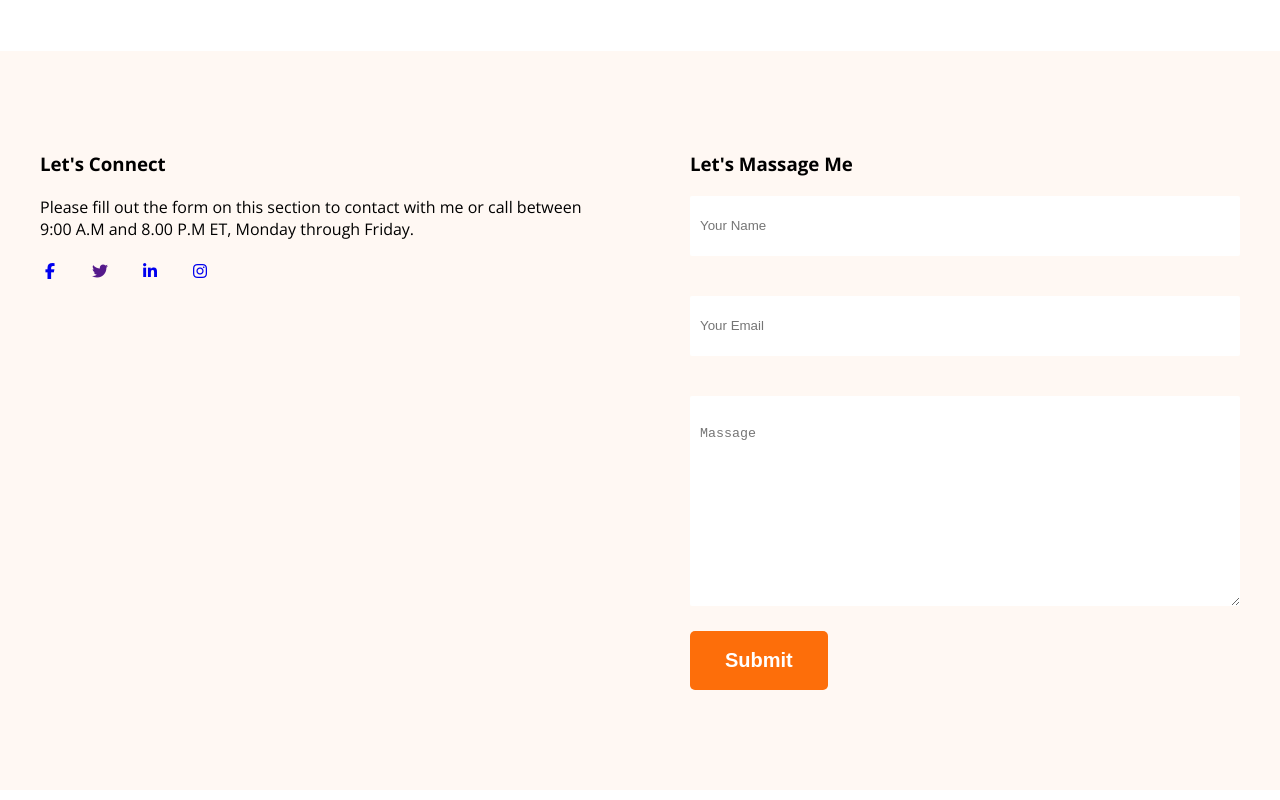
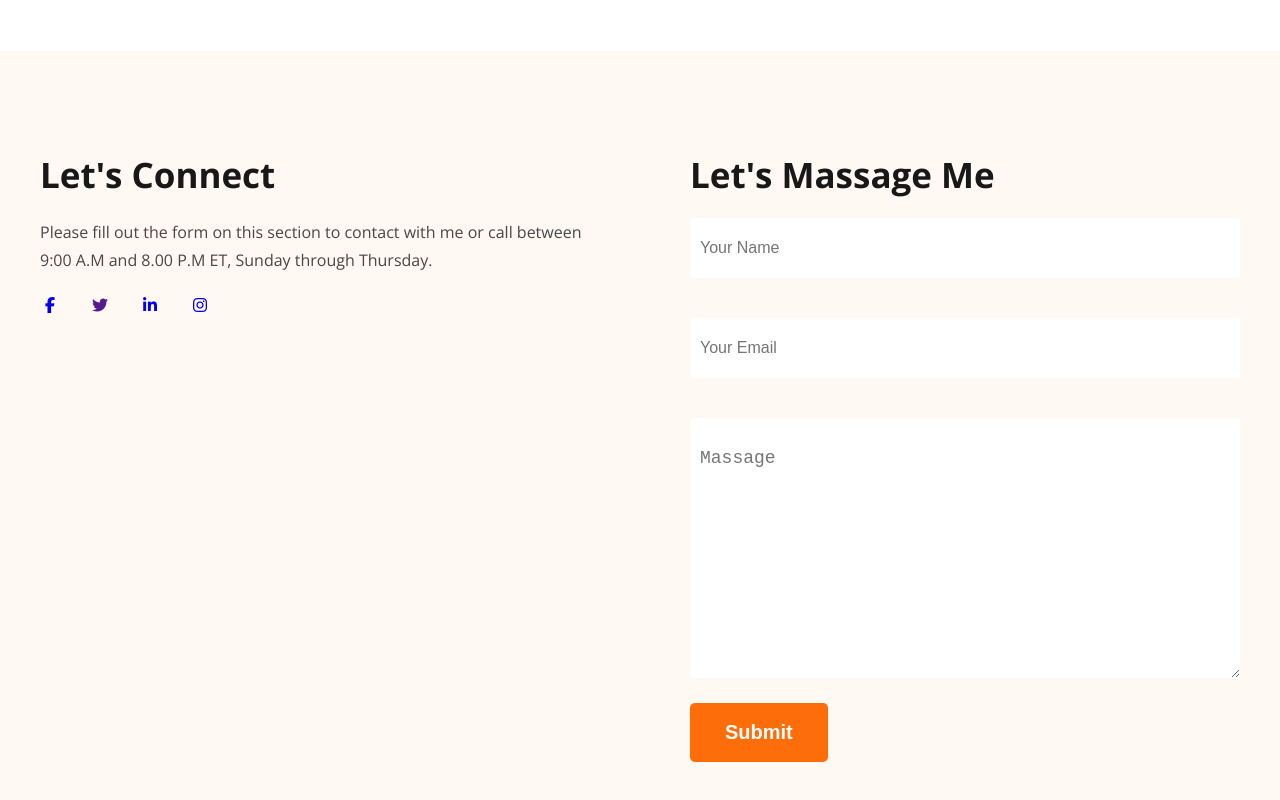
Before and after one commit to codersaeem/web-devloper-portfolio, a plain HTML site: page index.html in a window 1280 px wide. Shown: the part 3379-4179 px from the top of the page. Drawn offline with nearby package versions, Linux system fonts and the light colour scheme.

Commit message:
added final code

```diff
--- a/index.html
+++ b/index.html
@@ -197,7 +197,7 @@
                     </h3>
                     <p>
                         Please fill out the form on this section to contact with me or call between 9:00 A.M and 8.00
-                        P.M ET, Monday through Friday.
+                        P.M ET, Sunday through Thursday.
                     </p>
                     <div class="conect_section_icon">
                         <a target="_blank" href="https://www.facebook.com/saeem109"><i
--- a/styles/portfolio.css
+++ b/styles/portfolio.css
@@ -214,9 +214,7 @@ text-align: center;
     width: 1200px;
     margin: 0 auto;
 }
-.resume_container button{
 
-}
 .resume_btn{
     text-align: center;
 }
@@ -293,13 +291,20 @@ text-align: center;
     margin: 20px 0;
     padding:30px 10px ;
     border: none;
+    font-size: 16px;
+    font-weight: 400;
+    color: #757575;
 }
 .text_area{
     width: 100%;
     border: none;
     padding: 30px 10px;
     border-radius: 2px;
-    margin: 20px 0
+    margin: 20px 0;
+    font-size: 18px;
+    color: #757575;
+    font-weight: 400;
+
 }
 .conect_section_content{
     width: 50%;
@@ -311,3 +316,14 @@ text-align: center;
     display: flex;
     gap: 30px;
 }
+.conect_section_container h3{
+    font-size: 35px;
+    font-weight: bold;
+    color: #181818;
+}
+.conect_section_content p{
+font-size: 16px;
+font-weight: 400;
+line-height: 28px;
+color: #474747;
+}
```
